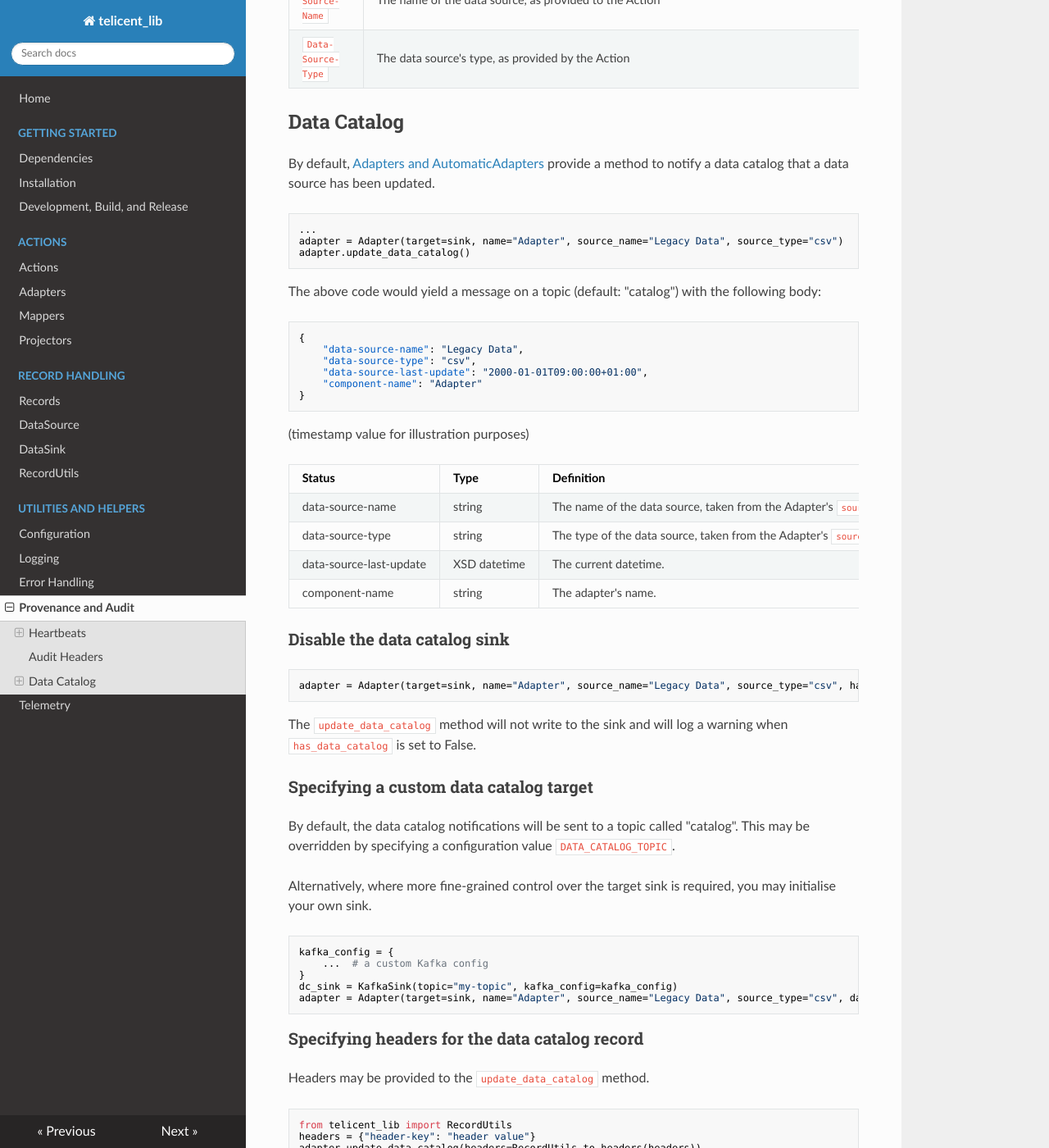
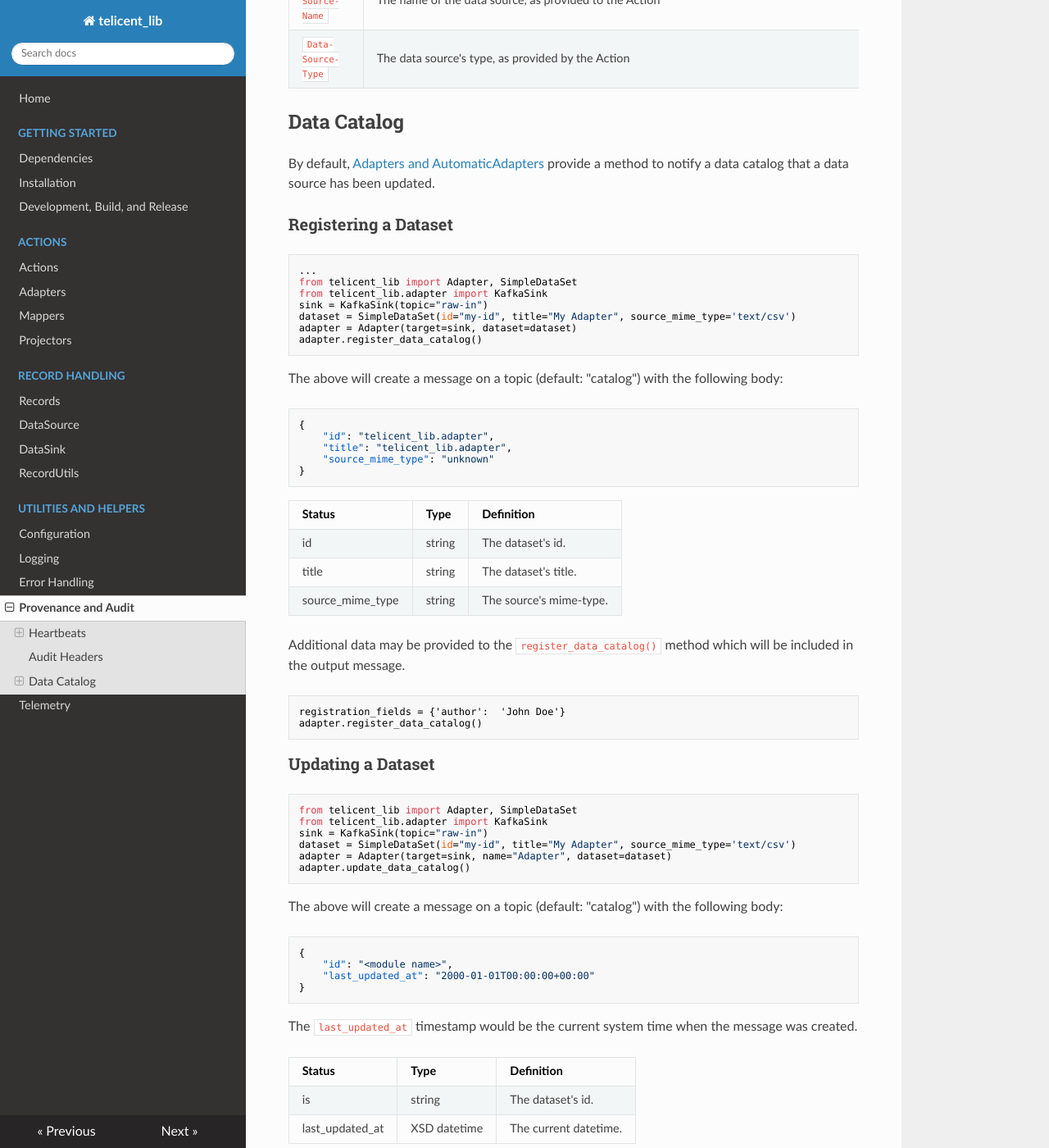
Before and after one commit to telicent-oss/telicent-lib, an MkDocs documentation site: the page built from docs/provenance.md, in a window 1280 px wide and 1400 px high, scrolled down 2302 px. Shown: the whole window at 82% size. Built offline with MkDocs 1.6.1, drawn with Linux system fonts in a browser that asks for light colours; nearby versions of some CDN libraries; some of the changed text lies outside the part shown.

Commit message:
docs updated

````diff
--- a/docs/provenance.md
+++ b/docs/provenance.md
@@ -98,36 +98,72 @@ each record a unique ID, which component wrote the record, and in the case of a
 
 By default, [Adapters and AutomaticAdapters](adapters.md) provide a method to notify a data catalog that a data source has been updated.
 
+### Registering a Dataset
+
 ```python
 ...
-adapter = Adapter(target=sink, name="Adapter", source_name="Legacy Data", source_type="csv")
+from telicent_lib import Adapter, SimpleDataSet
+from telicent_lib.adapter import KafkaSink
+sink = KafkaSink(topic="raw-in")
+dataset = SimpleDataSet(id="my-id", title="My Adapter", source_mime_type='text/csv')
+adapter = Adapter(target=sink, dataset=dataset)
+adapter.register_data_catalog()
+```
+
+The above will create a message on a topic (default: "catalog") with the following body:
+
+```json
+{
+	"id": "telicent_lib.adapter",
+	"title": "telicent_lib.adapter",
+	"source_mime_type": "unknown"
+}
+```
+
+| Status           | Type   | Definition                |
+|------------------|--------|---------------------------|
+| id               | string | The dataset's id.         |
+| title            | string | The dataset's title.      |
+| source_mime_type | string | The source's mime-type.   |
+
+Additional data may be provided to the `register_data_catalog()` method which will be included in the output message.
+
+```json
+registration_fields = {'author':  'John Doe'}
+adapter.register_data_catalog()
+```
+
+### Updating a Dataset
+
+```python
+from telicent_lib import Adapter, SimpleDataSet
+from telicent_lib.adapter import KafkaSink
+sink = KafkaSink(topic="raw-in")
+dataset = SimpleDataSet(id="my-id", title="My Adapter", source_mime_type='text/csv')
+adapter = Adapter(target=sink, name="Adapter", dataset=dataset)
 adapter.update_data_catalog()
 ```
 
-The above code would yield a message on a topic (default: "catalog") with the following body:
+The above will create a message on a topic (default: "catalog") with the following body:
 
 ```json
 {
-    "data-source-name": "Legacy Data",
-    "data-source-type": "csv",
-    "data-source-last-update": "2000-01-01T09:00:00+01:00",
-    "component-name": "Adapter"
+	"id": "<module name>",
+	"last_updated_at": "2000-01-01T00:00:00+00:00"
 }
 ```
-(timestamp value for illustration purposes)
+The `last_updated_at` timestamp would be the current system time when the message was created.
 
-| Status                  | Type         | Definition                                                           |
-|-------------------------|--------------|----------------------------------------------------------------------|
-| data-source-name        | string       | The name of the data source, taken from the Adapter's `source_name`. |
-| data-source-type        | string       | The type of the data source, taken from the Adapter's `source_type`. |
-| data-source-last-update | XSD datetime | The current datetime.                                                |
-| component-name          | string       | The adapter's name.                                                  |
+| Status          | Type         | Definition            |
+|-----------------|--------------|-----------------------|
+| is              | string       | The dataset's id.     |
+| last_updated_at | XSD datetime | The current datetime. |
 
 
 ### Disable the data catalog sink
 
 ```python
-adapter = Adapter(target=sink, name="Adapter", source_name="Legacy Data", source_type="csv", has_data_catalog=False)
+adapter = Adapter(target=sink, name="Adapter", has_data_catalog=False)
 ```
 
 The `update_data_catalog` method will not write to the sink and will log a warning when `has_data_catalog` is set to False.
@@ -144,15 +180,16 @@ kafka_config = {
     ...  # a custom Kafka config
 }
 dc_sink = KafkaSink(topic="my-topic", kafka_config=kafka_config)
-adapter = Adapter(target=sink, name="Adapter", source_name="Legacy Data", source_type="csv", data_catalog_sink=dc_sink)
+adapter = Adapter(target=sink, name="Adapter", data_catalog_sink=dc_sink)
 ```
 
 ### Specifying headers for the data catalog record
 
-Headers may be provided to the `update_data_catalog` method.
+Headers may be provided to the `update_data_catalog` and `register_data_catalog` methods.
 
 ```python
 from telicent_lib import RecordUtils
 headers = {"header-key": "header value"}
+adapter.register_data_catalog(headers=RecordUtils.to_headers(headers))
 adapter.update_data_catalog(headers=RecordUtils.to_headers(headers))
 ```
````
Also changed, not shown: docs/adapters.md (+1 -1 lines), 1 other file.
